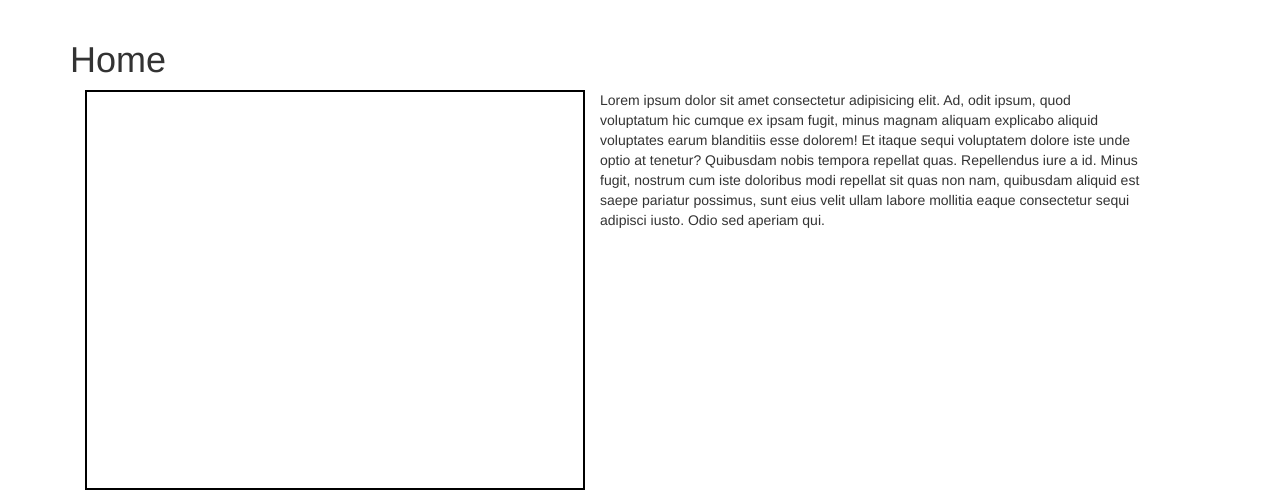
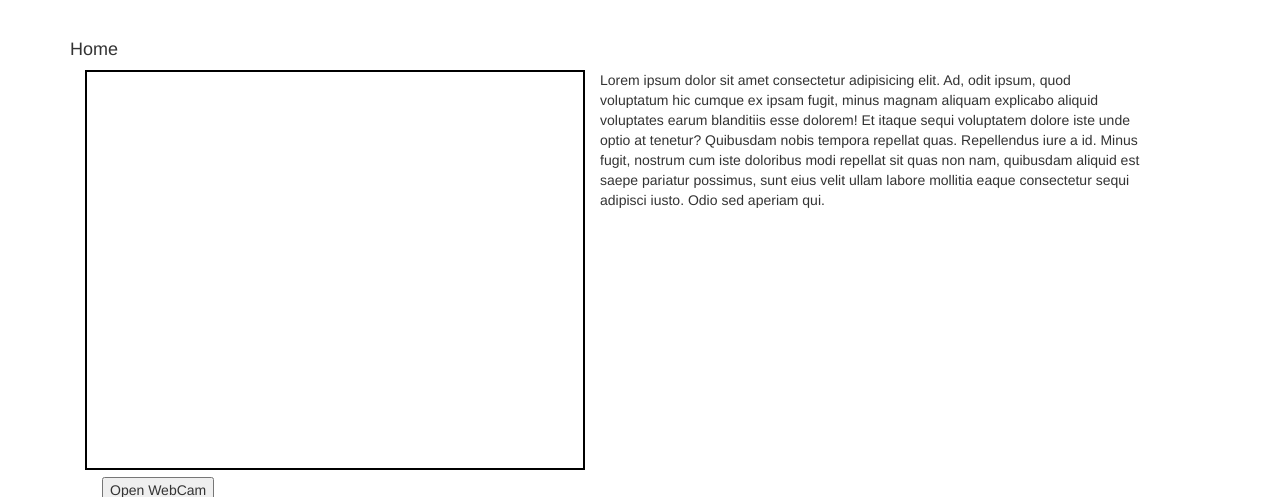
Before and after one commit to sangeeth-subramoniam/labelreader, a Django app: page /home in a window 1280 px wide. Shown: the part 52-549 px from the top of the page. Run offline with Django 3.2, Linux system fonts and the light colour scheme; some libraries are stand-ins or nearby versions.

Commit message:
added test edit files

```diff
--- a/requirements.txt
+++ b/requirements.txt
@@ -4,3 +4,5 @@ django-forms-bootstrap==3.1.0
 Pillow==9.0.1
 sqlparse==0.4.2
 tzdata==2021.5
+
+# LETS CREATE SOME OTHER CHANGES
--- a/static/css/base.css
+++ b/static/css/base.css
@@ -9,3 +9,7 @@ video {
     height: 400px;
     object-fit: cover;
 }
+
+h1{
+    font-size: large;
+}
```
